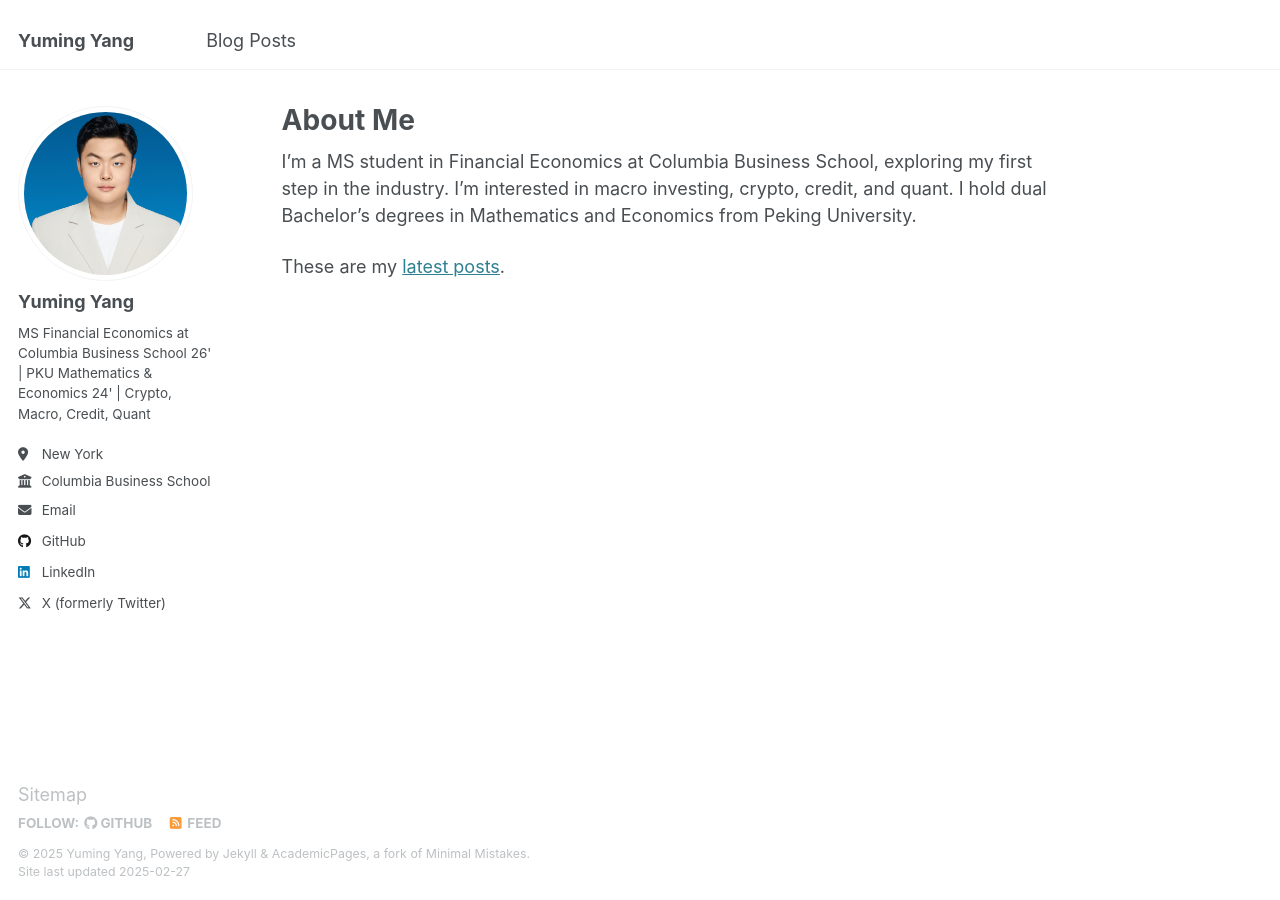
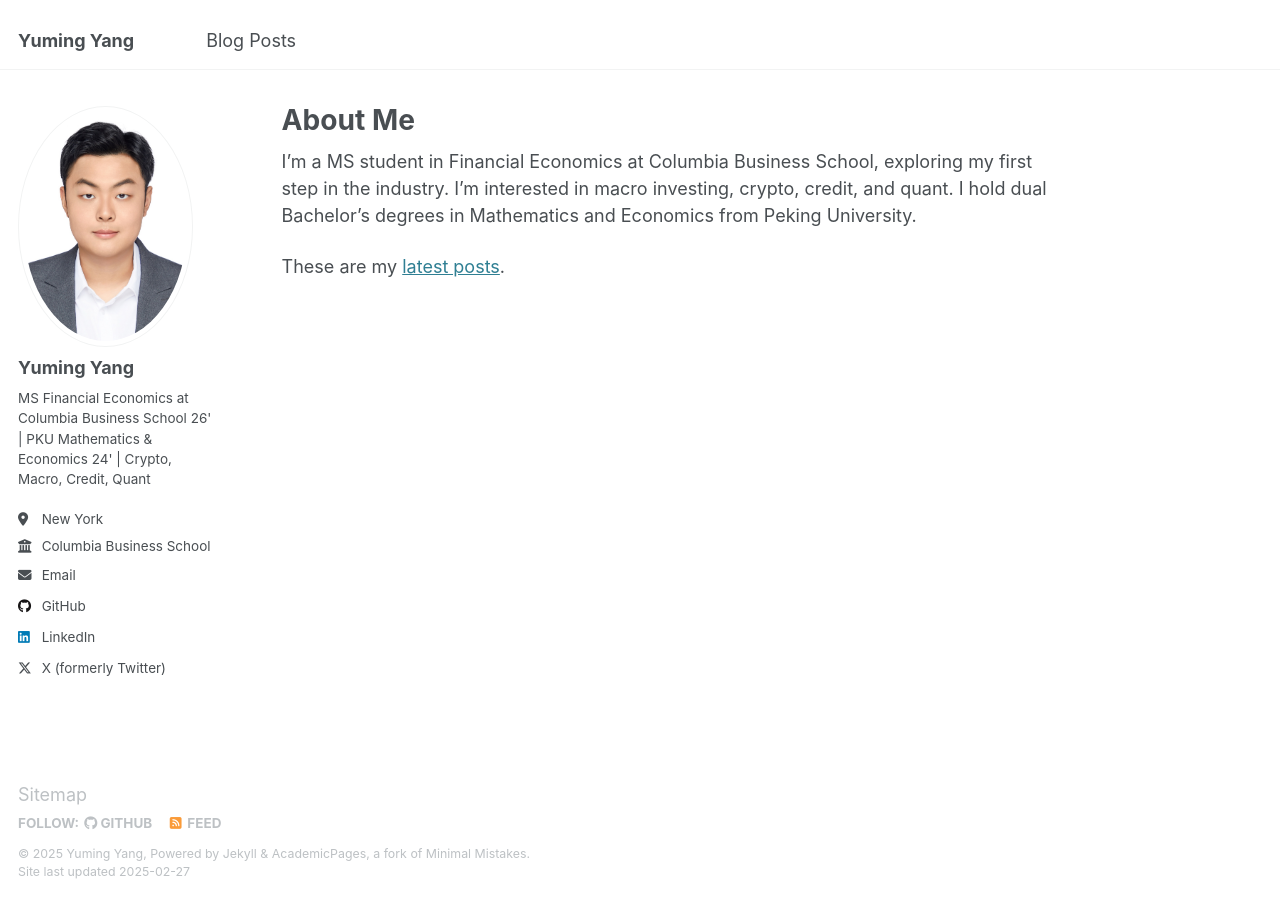
Before and after one commit to Yuming-Yang/Yuming-Yang.github.io, a Jekyll site: the page built from _pages/about.md, in a window 1280 px wide. Built offline with Jekyll 4.4.1, drawn with Linux system fonts in a browser that asks for light colours.

Commit message:
Update _config.yml

```diff
--- a/_config.yml
+++ b/_config.yml
@@ -22,7 +22,7 @@ repository               : "academicpages/academicpages.github.io"
 #               Additional customization can be done by editing /_includes/author-profile.html
 author:
   # Biographic information
-  avatar           : "homepage.jpeg"
+  avatar           : "homepage1.jpeg"
   name             : "Yuming Yang"
   pronouns         : # example: "she/her"
   bio              : "MS Financial Economics at Columbia Business School 26' | PKU Mathematics & Economics 24' | Crypto, Macro, Credit, Quant"
```
